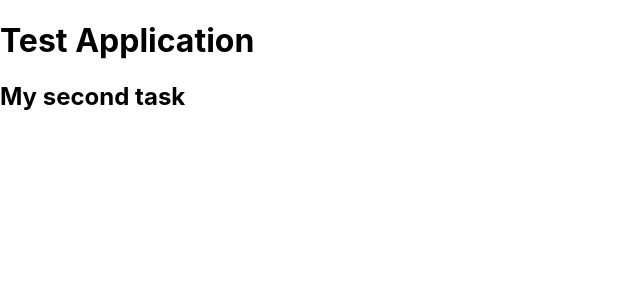
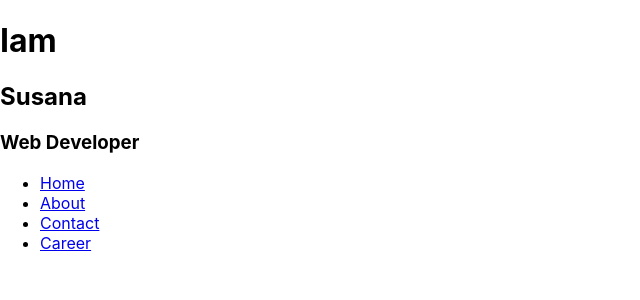
Before and after one commit to susanasameh/ReactSelfStudy, a React (Create React App) app in the folder my-app/: page / in a window 1280 px wide. Shown: the top 300 px of the page, without its empty margins (0-640 px from the left). Built offline with nearby package versions, Linux system fonts and the light colour scheme.

Commit message:
add new files to project(Header.js,styles.css)

```diff
--- /dev/null
+++ b/my-app/src/Header.js
@@ -0,0 +1,13 @@
+function Header() {
+    return (
+        <nav>
+            <ul>
+                <li><a href="/">Home</a></li>
+                <li><a href="/about">About</a></li>
+                <li><a href="/contact">Contact</a></li>
+                <li><a href="/career">Career</a></li>
+            </ul>
+        </nav>
+    );
+};
+export default Header;
--- a/my-app/src/TestApp.js
+++ /dev/null
@@ -1,9 +0,0 @@
-function TestApp() {
-    return (
-        <div>
-            <h1>Test Application</h1>
-            <h2>My second task</h2>
-        </div>
-    );
-};
-export default TestApp;
--- a/my-app/src/index.js
+++ b/my-app/src/index.js
@@ -1,17 +1,20 @@
 import React from 'react';
 import ReactDOM from 'react-dom/client';
 import './index.css';
+import './style.css';
 import App from './App';
-import TestApp from './TestApp';
+import Header from './Header';
 
 
 
 const root = ReactDOM.createRoot(document.getElementById('root'));
 root.render(
-  <App/>
+  <div>
+    <App />
+    <Header/>
+  </div>
+);
 
-);
-root.render(<TestApp/>)
 
 
 //like the above method but another syntax
```
Also changed, not shown: my-app/src/style.css (added).
